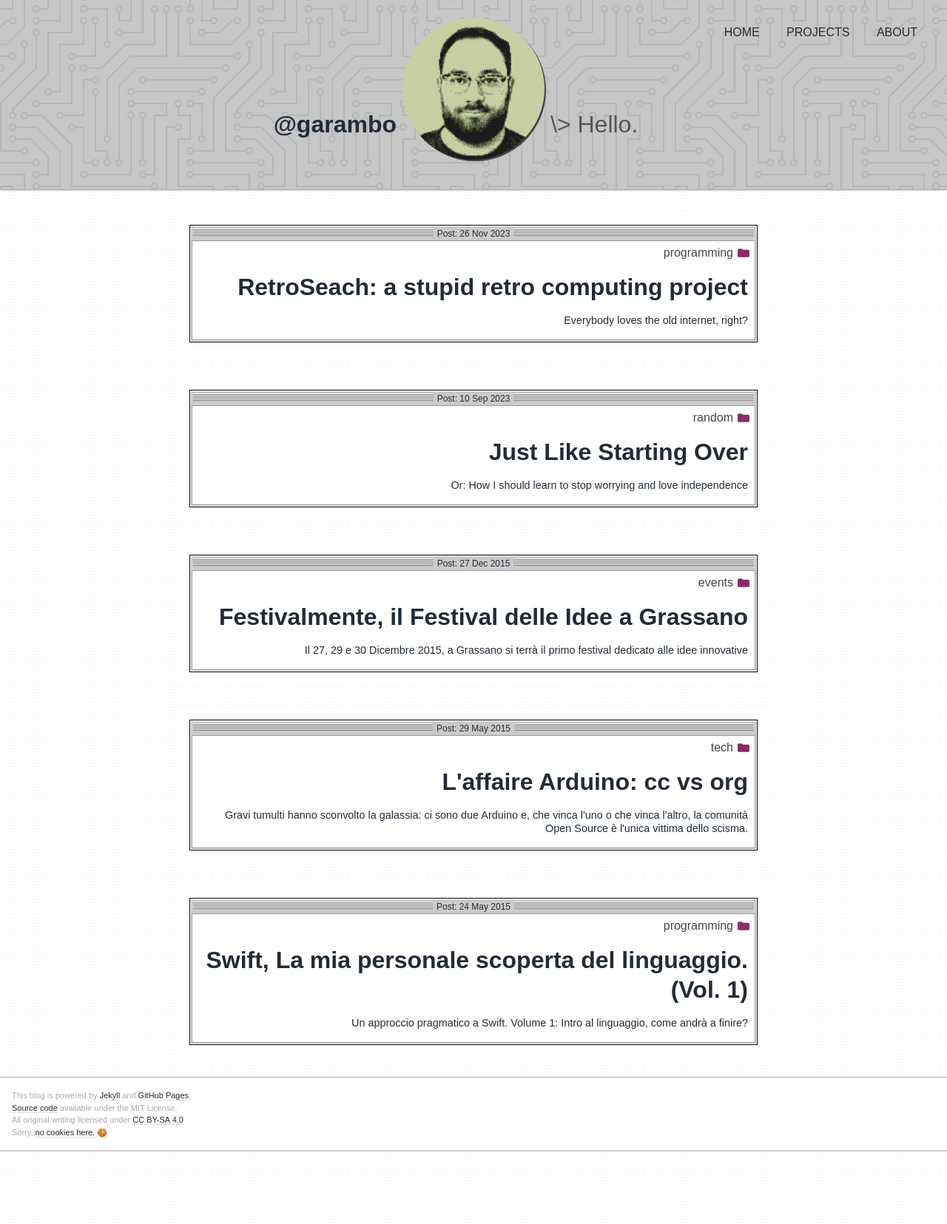
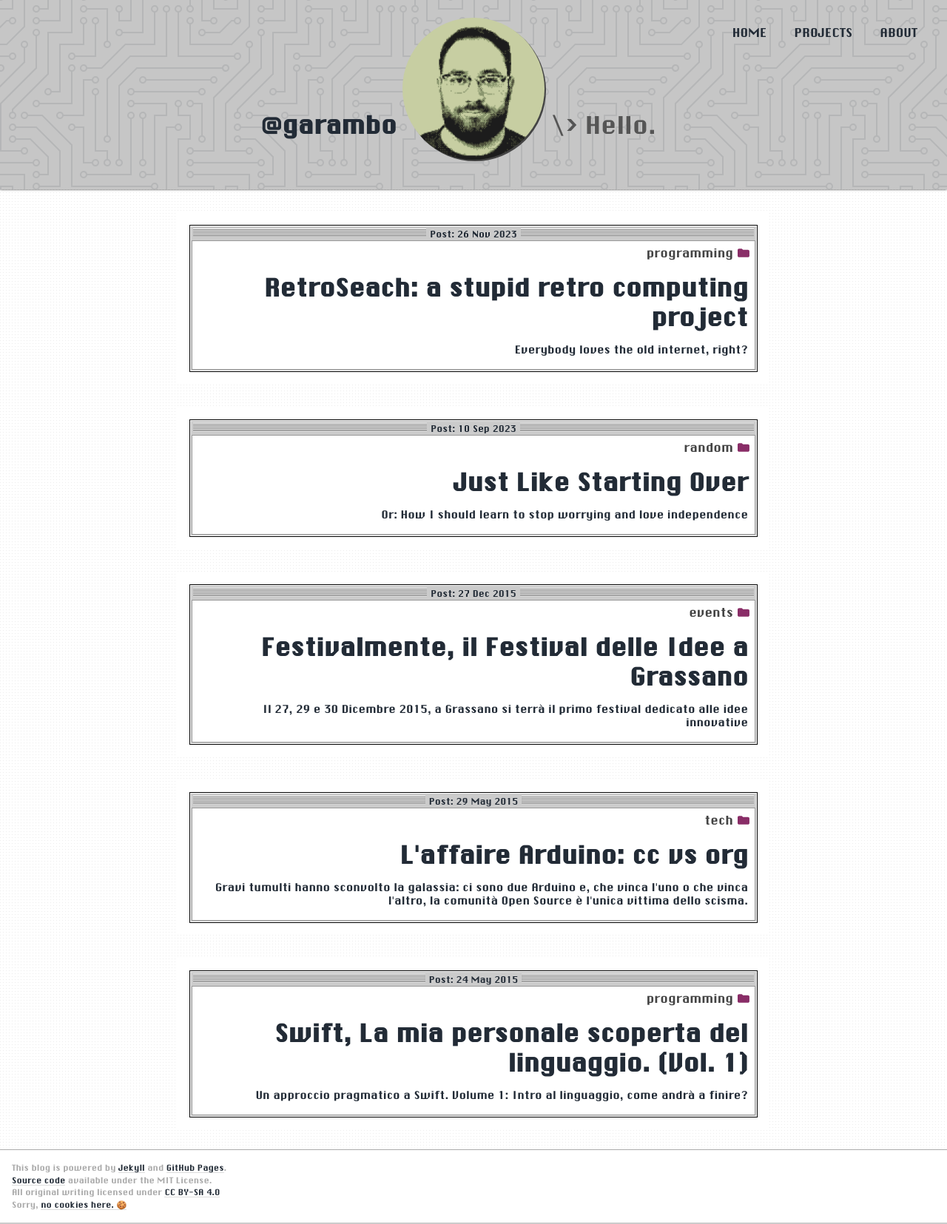
Before and after one commit to garamb1/garamb1.github.io, a Jekyll site: the page built from index.html, in a window 1280 px wide. Shown: the whole page at 74% size. Built offline with Jekyll 4.4.1, drawn with Linux system fonts in a browser that asks for light colours; some web fonts are replaced; the list of posts is cut into pages by our own code; before the commit the page ends 1557 px from its top, so only the background shows below that.

Commit message:
Self-serve font

```diff
--- a/_layouts/default.html
+++ b/_layouts/default.html
@@ -71,7 +71,7 @@
 
     <link rel="stylesheet"    href="{{ site.baseurl }}/style.css">
     <link rel="stylesheet"    href="{{ site.baseurl }}/extras/css/blinking-cursor.css">
-    <link rel="stylesheet"    href="https://fontlibrary.org//face/chicagoflf" type="text/css">
+    <link rel="stylesheet"    href="{{ site.baseurl }}/extras/css/font.css" type="text/css">
   </head>
   <body>
     <div class="backdrop backdrop--{{ page_type }}">
--- /dev/null
+++ b/extras/css/font.css
@@ -0,0 +1,6 @@
+@font-face {
+  font-family: 'ChicagoFLFRegular';
+    src: url('/extras/fonts/ChicagoFLFRegular.ttf') format('truetype');
+  font-weight: normal;
+  font-style: normal;
+}
```
Also changed, not shown: extras/fonts/ChicagoFLFRegular.ttf (added).
